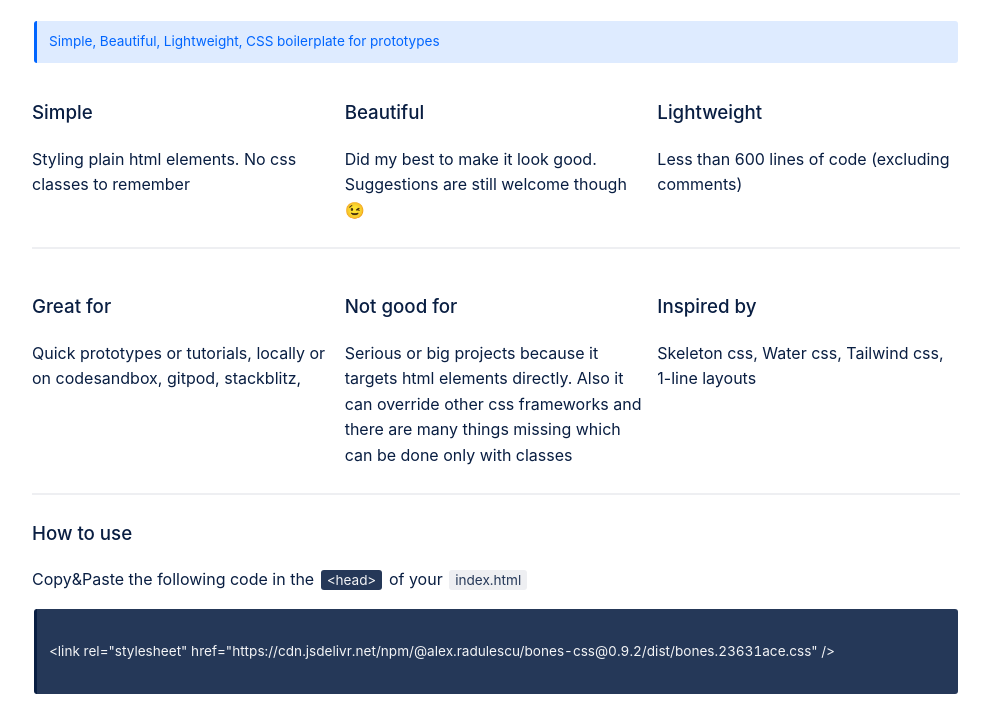
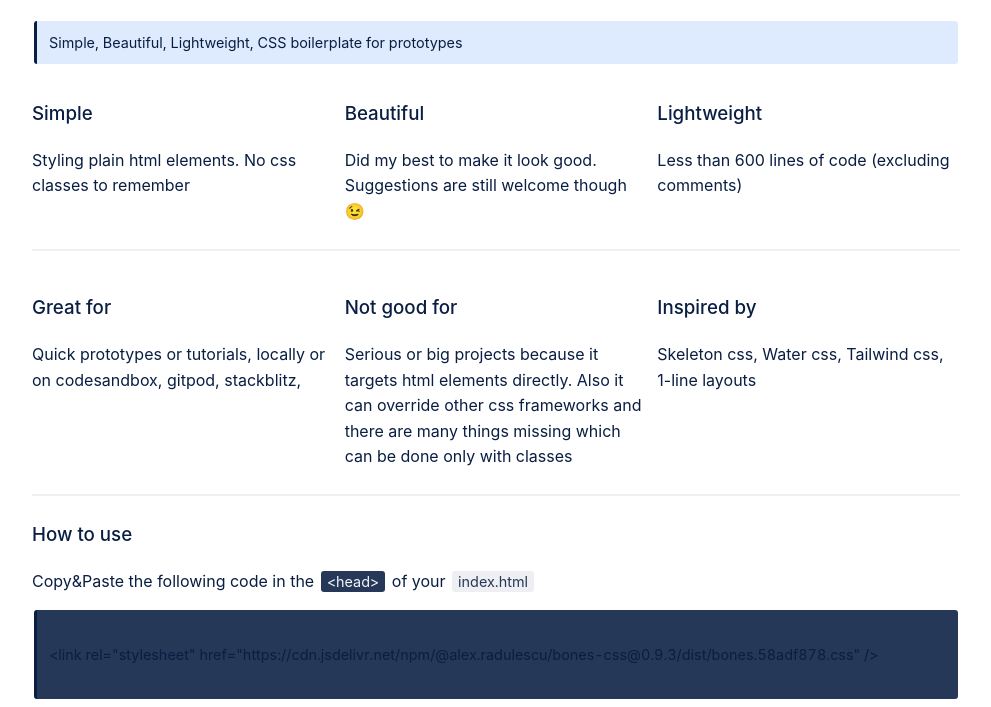
Before and after one commit to alexradulescu/bones-css, a website built with Parcel: page index.html in a window 1280 px wide. Shown: the part 61-768 px from the top of the page, without its empty margins (144-1135 px from the left). Built offline with nearby package versions, Linux system fonts and the light colour scheme.

Commit message:
:100: Updated alerts fontsizes and currentcoor selector

```diff
--- a/bones.css
+++ b/bones.css
@@ -1,5 +1,5 @@
 /*
-* Bones CSS V0.7.1
+* Bones CSS V0.9.3
 * Free to use under the MIT license.
 * http://www.opensource.org/licenses/mit-license.php
 */
@@ -171,7 +171,7 @@ dd {
   text-align: right;
 }
 dt + dd {
-  margin-left: 8px;
+  margin-left: 10px;
 }
 
 /* Badges
@@ -184,7 +184,7 @@ del,
 samp {
   padding: 2px 6px;
   margin: 0 2px;
-  font-size: 85%;
+  font-size: 90%;
   white-space: nowrap;
   border-radius: var(--radius-small);
   text-decoration: none;
@@ -231,7 +231,7 @@ pre > code {
   border-color: var(--grey-900);
   white-space: pre-wrap;
 }
-pre > * > * {
+pre * {
   color: currentColor;
 }
 
--- a/index.html
+++ b/index.html
@@ -67,7 +67,7 @@
         Copy&Paste the following code in the <code>&lt;head&gt;</code> of your
         <samp>index.html</samp>
         <pre><code>
-&lt;link rel="stylesheet" href="https://cdn.jsdelivr.net/npm/@alex.radulescu/bones-css@0.9.2/dist/bones.23631ace.css" /&gt;
+&lt;link rel="stylesheet" href="https://cdn.jsdelivr.net/npm/@alex.radulescu/bones-css@0.9.3/dist/bones.58adf878.css" /&gt;
         </code></pre>
         <p>
           If you like Bones, feel free to
--- a/package.json
+++ b/package.json
@@ -1,6 +1,6 @@
 {
   "name": "@alex.radulescu/bones-css",
-  "version": "0.9.2",
+  "version": "0.9.3",
   "description": "Simple, Beautiful, Lightweight, CSS boilerplate for prototypes",
   "homepage": "https://github.com/alexradulescu/bones-css#readme",
   "author": "Alex Radulescu",
@@ -34,5 +34,5 @@
     "./dist/*",
     "dist/*"
   ],
-  "jsdelivr": "./dist/bones.23631ace.css"
+  "jsdelivr": "./dist/bones.58adf878.css"
 }
```
Also changed, not shown: dist/index.html, 4 other files.
